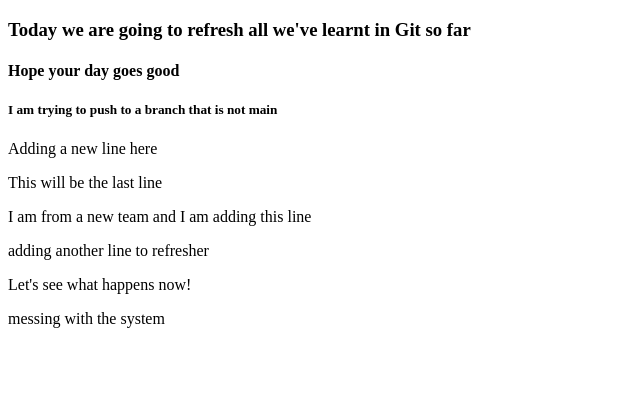
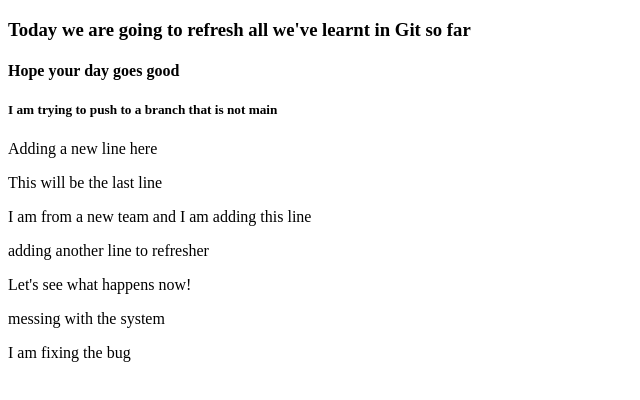
Before and after one commit to yuvavts/refresher, a plain HTML site: page index.html in a window 1280 px wide. Shown: the whole page, without its empty margins (0-640 px from the left). Drawn offline with Linux system fonts and the light colour scheme.

Commit message:
fixing BUG-123

```diff
--- a/index.html
+++ b/index.html
@@ -19,5 +19,8 @@
     <p>Let's see what happens now!</p>
 
     <p>messing with the system</p>
+
+    <!-- Fixing BUG-123-->
+    <p> I am fixing the bug </p>
 </body>
 </html>
```
